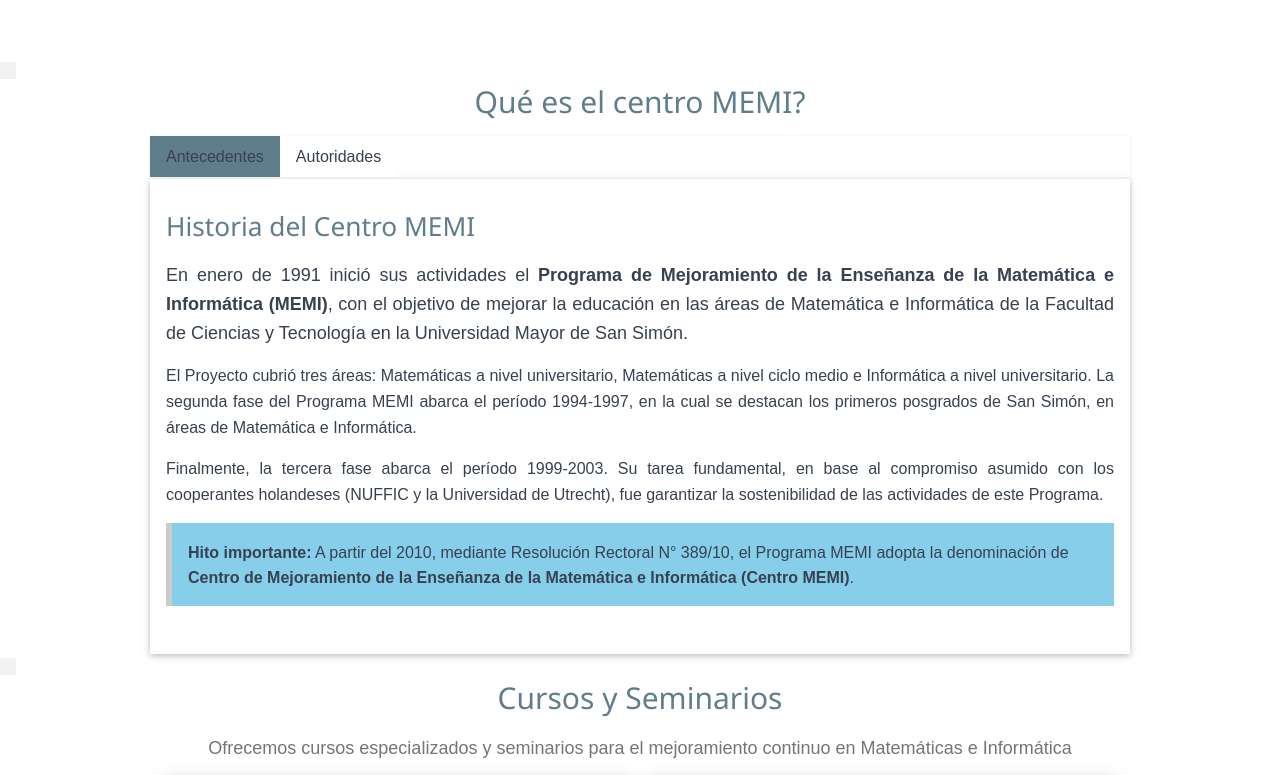
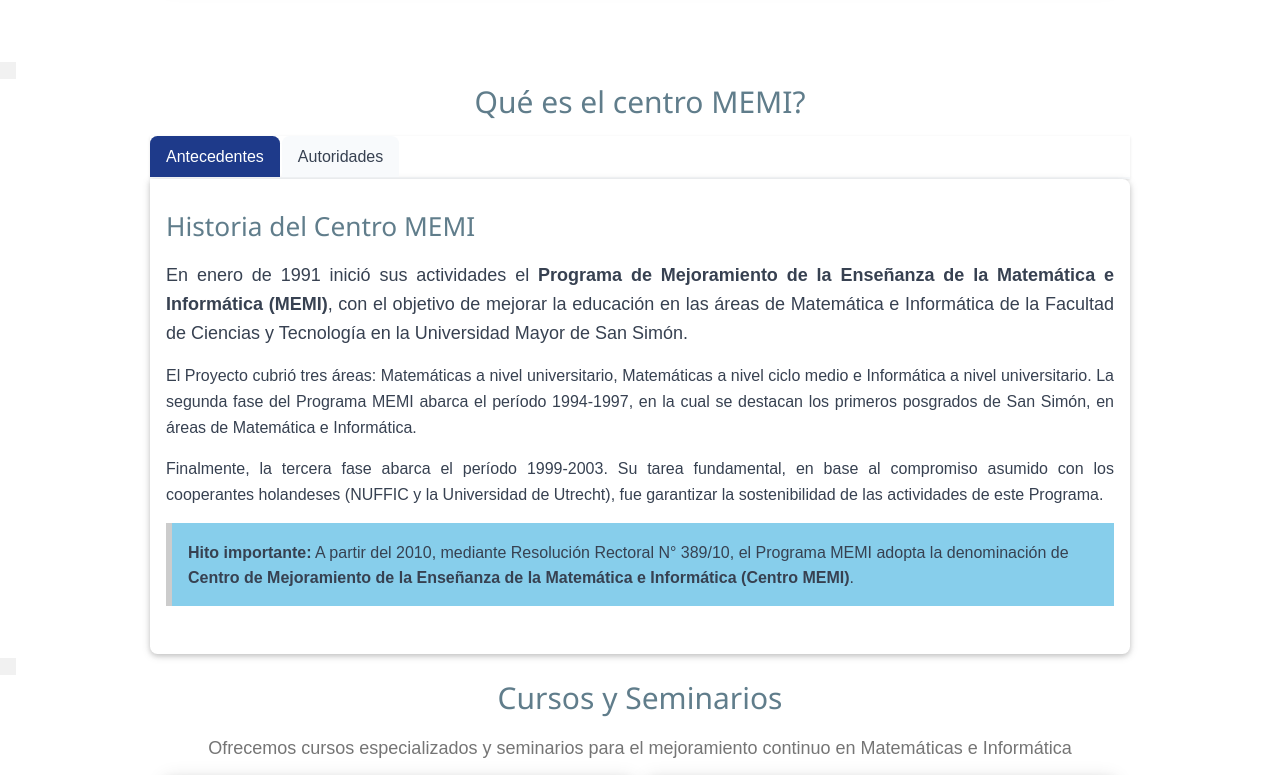
Before and after one commit to Stevenjoelrs/MEMI_website, a plain HTML site: page index.html in a window 1280 px wide. Shown: the part 1860-2635 px from the top of the page. Drawn offline with nearby package versions, Linux system fonts and the light colour scheme.

Commit message:
Enhance tab navigation and responsive design with improved styles and animations

```diff
--- a/css/styles.css
+++ b/css/styles.css
@@ -129,5 +129,57 @@ a:hover {
         transform: translateY(0);
     }
 }
+.w3-bar .tablink,
+.w3-bar .tablink-pub,
+.w3-bar .tablink-icpc {
+    background-color: var(--color-light) !important;
+    color: var(--color-text) !important;
+    border: none !important;
+    border-radius: 0.5rem 0.5rem 0 0 !important;
+    margin-right: 2px !important;
+    transition: all var(--transition-fast) !important;
+    position: relative;
+}
+
+.w3-bar .tablink:hover,
+.w3-bar .tablink-pub:hover,
+.w3-bar .tablink-icpc:hover {
+    background-color: var(--color-primary) !important;
+    color: var(--color-white) !important;
+    transform: translateY(-2px);
+}
+
+.w3-bar .tablink.w3-blue-grey,
+.w3-bar .tablink-pub.w3-blue-grey,
+.w3-bar .tablink-icpc.w3-blue-grey {
+    background-color: var(--color-primary) !important;
+    color: var(--color-white) !important;
+}
+
+.tab-content,
+.tab-content-pub,
+.tab-content-icpc {
+    border-radius: 0 0.5rem 0.5rem 0.5rem !important;
+    border-top: none !important;
+    animation: fadeInContent var(--transition-normal) ease-in-out;
+}
+
+@keyframes fadeInContent {
+    from {
+        opacity: 0;
+        transform: translateX(10px);
+    }
+    to {
+        opacity: 1;
+        transform: translateX(0);
+    }
+}
+.section-divider {
+    height: 4px;
+    background: linear-gradient(90deg, var(--color-primary), var(--color-accent));
+    margin: var(--spacing-xl) 0;
+    border-radius: 2px;
+}
+
 
 }
```
